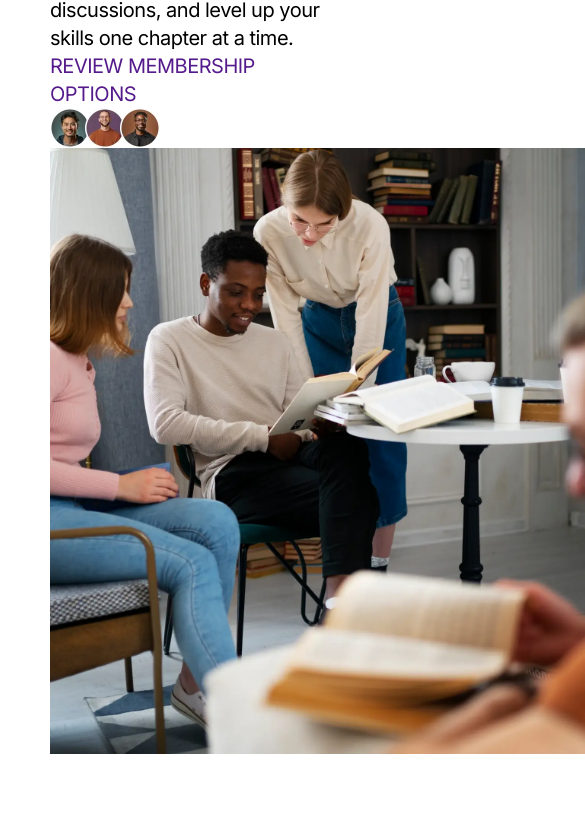
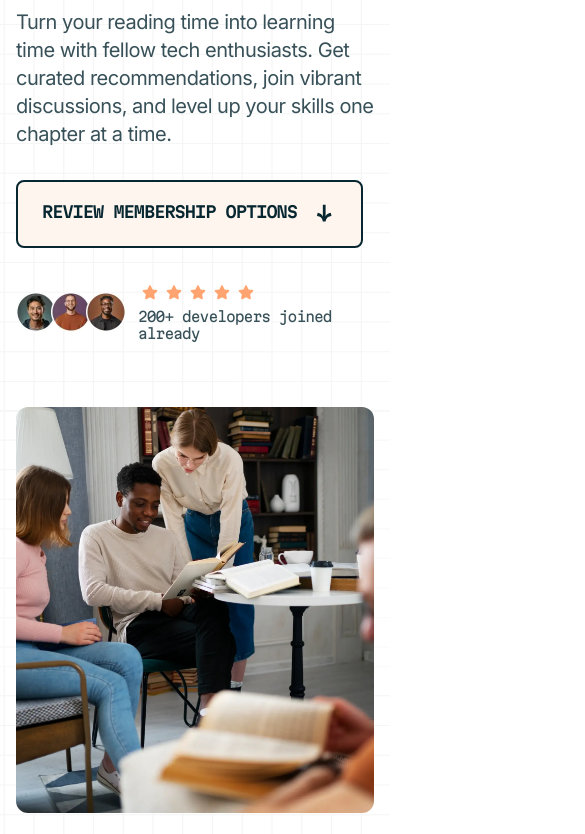
Before and after one commit to rayxonaS/template-styles, a plain HTML site: page index.html in a window 390 px wide. Shown: the part 381-1215 px from the top of the page, 585 px wide, since content can reach past the window. Before the commit the page ends 1135 px from the top, so only its background shows below. Drawn offline with Linux system fonts and the light colour scheme.

Commit message:
Refactor header layout and styles, add button component, and adjust container padding for responsiveness

```diff
--- a/index.html
+++ b/index.html
@@ -8,24 +8,28 @@
   </head>
   <body class="text-preset-5">
     <header class="header">
-      <div class="header-container-container">
-        <div class="header-hero">
-          <div class="header-hero-container container">
+      <div class="header-logo">
+        <div class="header-logo-container container">
           <div class="header-logo">
             <a class="site-logo" href="">
               <img src="./images/Logo.svg" alt="" width="192" height="36" />
             </a>
           </div>
+        </div>
+      </div>
+
+      <div class="header-hero">
+        <div class="header-hero-container container">
           <div class="header-hero-content">
-              <h1 class="header-hero-title">
+            <h1 class="header-hero-title text-preset-1">
               Join the ultimate tech book club
             </h1>
-              <p class="header-hero-text">
+            <p class="header-hero-text text-preset-5">
               Turn your reading time into learning time with fellow tech
               enthusiasts. Get curated recommendations, join vibrant
               discussions, and level up your skills one chapter at a time.
             </p>
-              <a class="btn header-hero-btn" href="">
+            <a class="btn header-hero-btn text-preset-6" href="#">
               <span class="btn-text">REVIEW MEMBERSHIP OPTIONS</span>
             </a>
 
@@ -36,6 +40,29 @@
                 width="110"
                 height="40"
               />
+
+              <div class="header-hero=member-wrapper">
+                <div class="header-hero-members-stars">
+                  <span class="header-hero-members-stars-btn">
+                    <img src="./images/icon-star.svg" alt="" />
+                  </span>
+                  <span class="header-hero-members-stars-btn">
+                    <img src="./images/icon-star.svg" alt="" />
+                  </span>
+                  <span class="header-hero-members-stars-btn">
+                    <img src="./images/icon-star.svg" alt="" />
+                  </span>
+                  <span class="header-hero-members-stars-btn">
+                    <img src="./images/icon-star.svg" alt="" />
+                  </span>
+                  <span class="header-hero-members-stars-btn">
+                    <img src="./images/icon-star.svg" alt="" />
+                  </span>
+                </div>
+                <p class="header-hero-member-text text-preset-7">
+                  200+ developers joined already
+                </p>
+              </div>
             </div>
           </div>
           <picture>
@@ -57,7 +84,6 @@
           </picture>
         </div>
       </div>
-      </div>
     </header>
   </body>
 </html>
--- a/scss/base/_resets.scss
+++ b/scss/base/_resets.scss
@@ -44,9 +44,23 @@ main {
 
 .container {
   width: 100%;
-  max-width: 1270px; /* you need change it  */
+  max-width: 1200px; /* you need change it  */
   margin-left: auto;
   margin-right: auto;
   padding-left: 50px;
   padding-right: 50px;
 }
+
+@media screen and (max-width: 850px) {
+  .container {
+    padding-left: 3.2rem;
+    padding-right: 3.2rem;
+  }
+}
+
+@media screen and (max-width: 500px) {
+  .container {
+    padding-left: 1.6rem;
+    padding-right: 1.6rem;
+  }
+}
--- a/scss/components/_buttons.scss
+++ b/scss/components/_buttons.scss
@@ -0,0 +1,24 @@
+.btn {
+  padding-top: 2rem;
+  padding-bottom: 2rem;
+  border: 2px solid transparent;
+  cursor: pointer;
+  border-radius: 8px;
+  font-weight: 600;
+}
+
+.btn-text {
+  display: flex;
+}
+
+.btn-text::after {
+  content: "";
+  width: 24px;
+  height: 24px;
+  background-image: url(../images/icon-arrow-down.svg);
+  background-repeat: no-repeat;
+  background-size: cover;
+  background-position: bottom;
+  display: inline-block;
+  margin-left: 1.6rem;
+}
--- a/scss/layouts/_header.scss
+++ b/scss/layouts/_header.scss
@@ -0,0 +1,105 @@
+.header {
+  background-image: url(../images/pattern-light-bg.svg),
+    url(../images/pattern-glow.svg);
+  background-repeat: repeat, no-repeat;
+  background-position: center, top right -214px;
+  padding-bottom: 8rem;
+}
+.header-logo {
+  padding-top: 3.2rem;
+  padding-bottom: 3.2rem;
+}
+.header-logo-container {
+}
+
+.header-hero {
+  padding-top: 4.8rem;
+}
+.header-hero-container {
+  display: flex;
+  align-items: center;
+  gap: 6.4rem;
+}
+.header-hero-content {
+}
+.header-hero-title {
+  margin-bottom: 2.4rem;
+  background: linear-gradient(107.24deg, #fea36f -11.37%, #062630 61.84%);
+  -webkit-background-clip: text;
+  -webkit-text-fill-color: transparent;
+  background-clip: text;
+}
+.header-hero-text {
+  color: $neutral-700;
+  width: 100%;
+  max-width: 570px;
+  margin-bottom: 3.2rem;
+}
+
+.header-hero-btn {
+  padding-left: 2.4rem;
+  padding-right: 2.4rem;
+  color: $neutral-900;
+  background-color: $light-salmon-50;
+  border-color: $neutral-900;
+  display: inline-flex;
+  gap: 1.6rem;
+  align-items: center;
+  transition: 0.3s;
+  margin-bottom: 3.2rem;
+}
+
+.header-hero-btn:hover {
+  background-color: $light-salmon-500;
+}
+.btn-text {
+}
+.header-hero-members {
+  display: flex;
+  gap: 1.2rem;
+  align-items: center;
+}
+.header-hero-member-text {
+  color: $neutral-700;
+  font-weight: 400;
+}
+.header-hero-members-stars {
+  display: flex;
+  margin-bottom: 4px;
+}
+.header-hero-members-stars-btn {
+}
+.header-hero-image {
+  height: auto;
+  width: 100%;
+  border-radius: 12px;
+}
+
+@media screen and (max-width: 850px) {
+  .header {
+    background-position: center, bottom -300px left;
+  }
+
+  .header-hero {
+    padding-top: 3.2rem;
+  }
+
+  .header-hero-container {
+    flex-direction: column;
+  }
+}
+
+@media screen and (max-width: 500px) {
+  .header {
+    background-image: url(../images/pattern-light-bg.svg);
+    background-repeat: repeat;
+  }
+
+  .header-hero-btn {
+    font-size: 1.6rem;
+  }
+
+  .header-hero-title {
+    font-size: 3.8rem;
+  }
+}
```
Also changed, not shown: css/style.min.css, 1 other file. Lines whose indentation alone changed are shown as unchanged.
